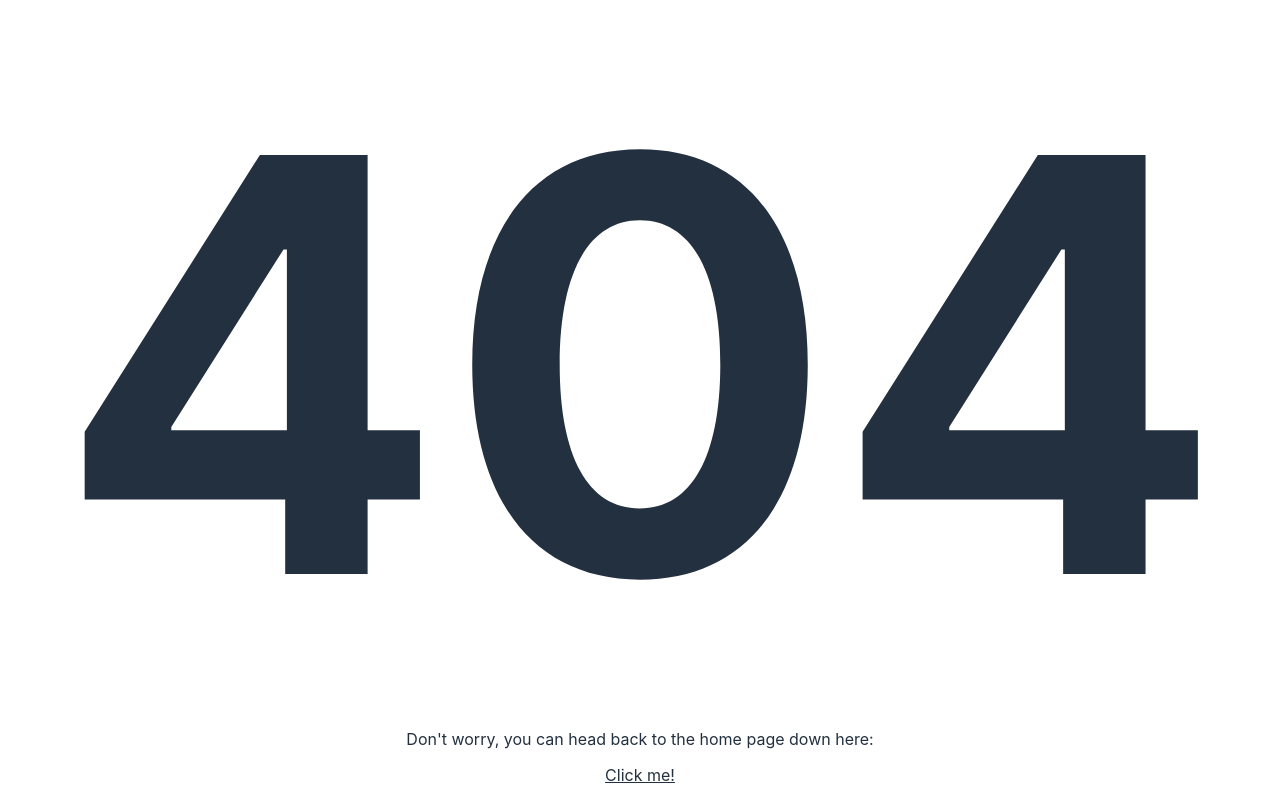
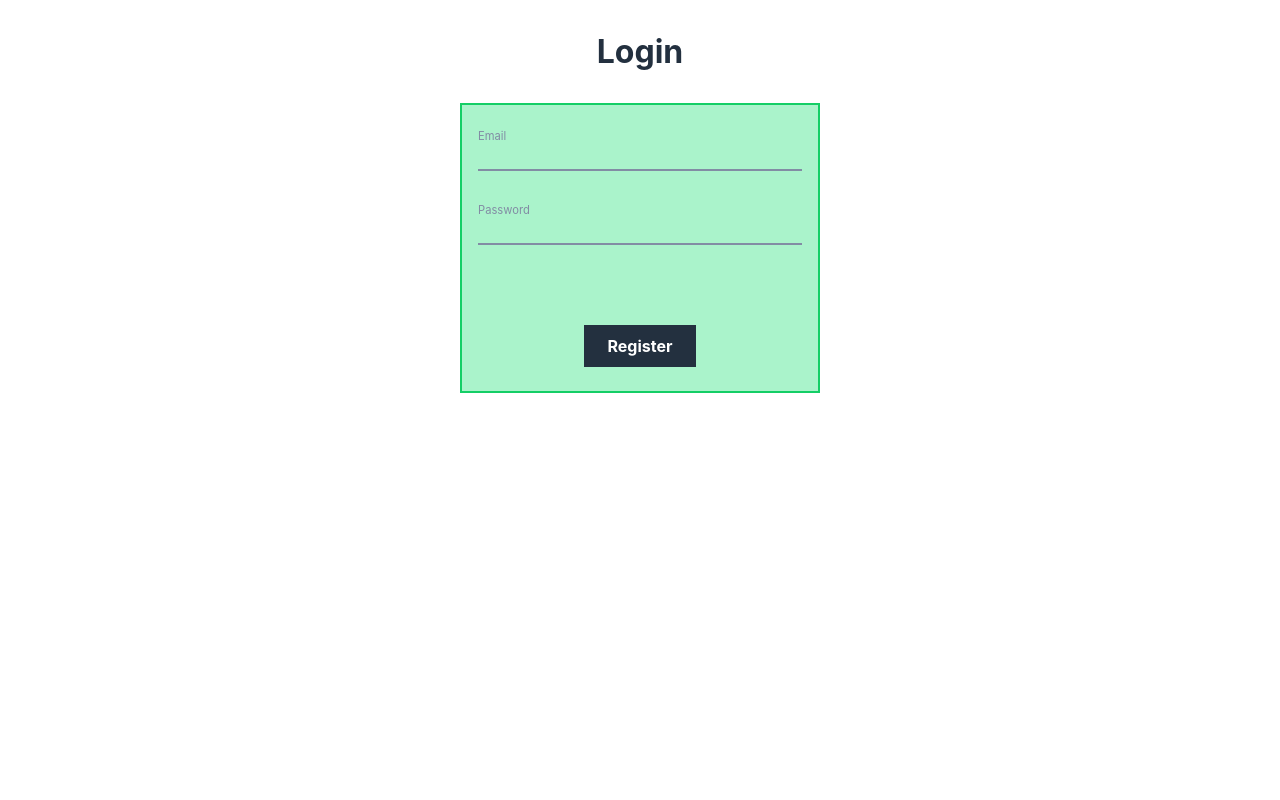
Before and after one commit to Huvok/AMSS, a React (Create React App) app in the folder webapp/: page /register in a window 1280 px wide. Before the commit this address had no page. Built offline with nearby package versions, Linux system fonts and the light colour scheme.

Commit message:
Add registration component
Button doesn't do any server calls. It simply links to the home page.

```diff
--- a/webapp/src/App.jsx
+++ b/webapp/src/App.jsx
@@ -4,6 +4,7 @@ import { Switch, Route } from 'react-router-dom';
 
 import Start from './components/Start';
 import Login from './components/Login';
+import Register from './components/Register';
 import FourOFour from './components/404';
 
 const Container = styled.div`
@@ -26,6 +27,9 @@ const App = () => (
       <Route path="/(clientLogin|taxiLogin)" render={() => (
         <Login />
       )}/>
+      <Route path="/register" render={() => (
+        <Register />
+      )}/>
       <Route render={() => (
         <FourOFour />
       )}/>
--- /dev/null
+++ b/webapp/src/components/Register/index.jsx
@@ -0,0 +1,68 @@
+import React from 'react';
+import styled from 'styled-components';
+import { Link as _Link } from 'react-router-dom';
+
+const Container = styled.div`
+  flex: 1;
+  display: flex;
+  flex-direction: column;
+  align-items: center;
+  height: 100%;
+  width: 100%;
+`
+
+const Header = styled.h1`
+  font-size: 2em;
+  margin: 2rem auto;
+`
+
+const LoginBox = styled.form`
+  display: flex;
+  flex-direction: column;
+  width: 90%;
+  max-width: 360px;
+  padding: 1.5em 1em;
+  border: 2px solid ${props => props.theme.green};
+  background: ${props => props.theme.lightgreen};
+`
+
+const Label = styled.label`
+  font-size: 0.7em;
+  color: ${props => props.theme.lightgray};
+`
+
+const Input = styled.input`
+  padding: 4px 0;
+  border: 0;
+  border-bottom: 2px solid ${props => props.theme.lightgray};
+  margin-bottom: 2em;
+  background: transparent;
+  font-size: inherit;
+`
+
+const RegisterButton = styled(_Link)`
+  align-self: center;
+  width: 7em;
+  padding: 0.7em 1em;
+  margin-top: 3em;
+  background: ${props => props.theme.black};
+  color: ${props => props.theme.white};
+  font-weight: bold;
+  text-align: center;
+  text-decoration: none;
+`
+
+const Login = () => (
+  <Container>
+    <Header>Login</Header>
+    <LoginBox>
+      <Label for='email'>Email</Label>
+      <Input type='text' name='email'/>
+      <Label for='password'>Password</Label>
+      <Input type='password' name='password'/>
+      <RegisterButton to="/home">Register</RegisterButton>
+    </LoginBox>
+  </Container>
+);
+
+export default Login;
```
